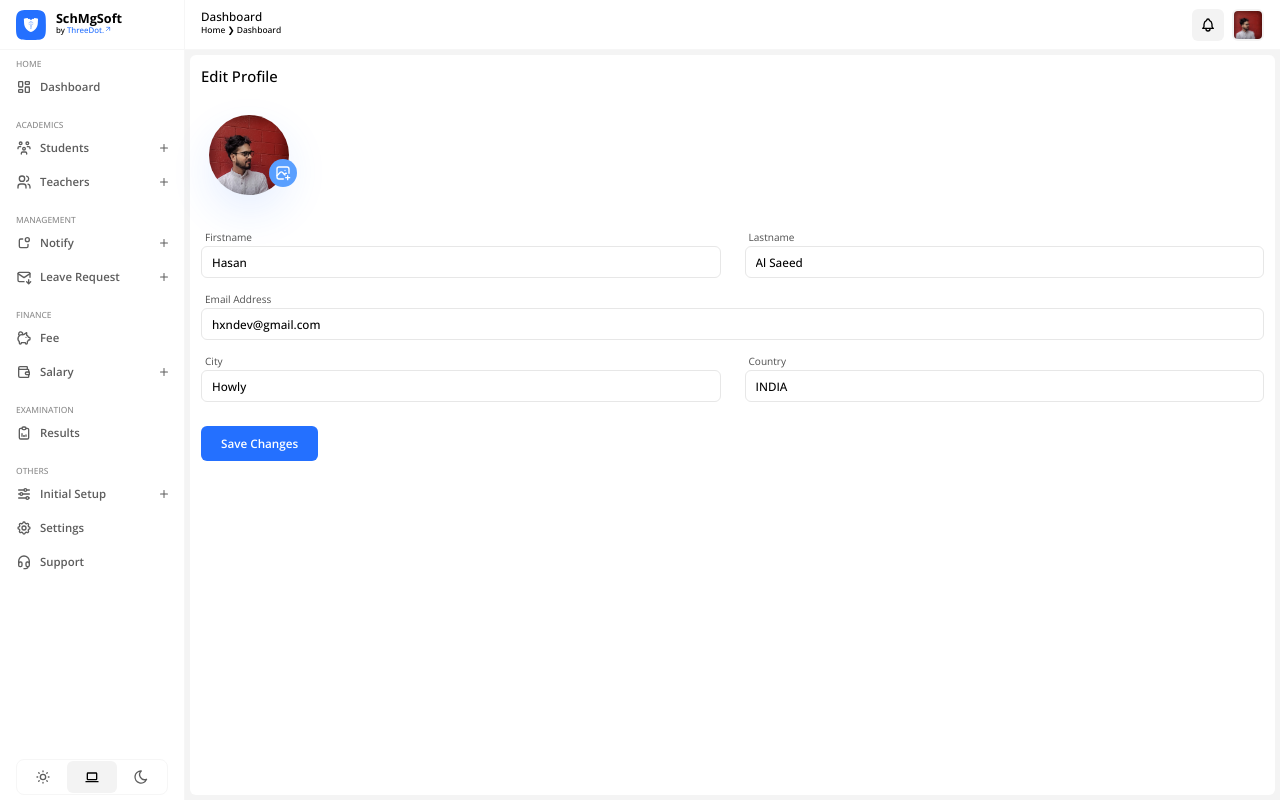
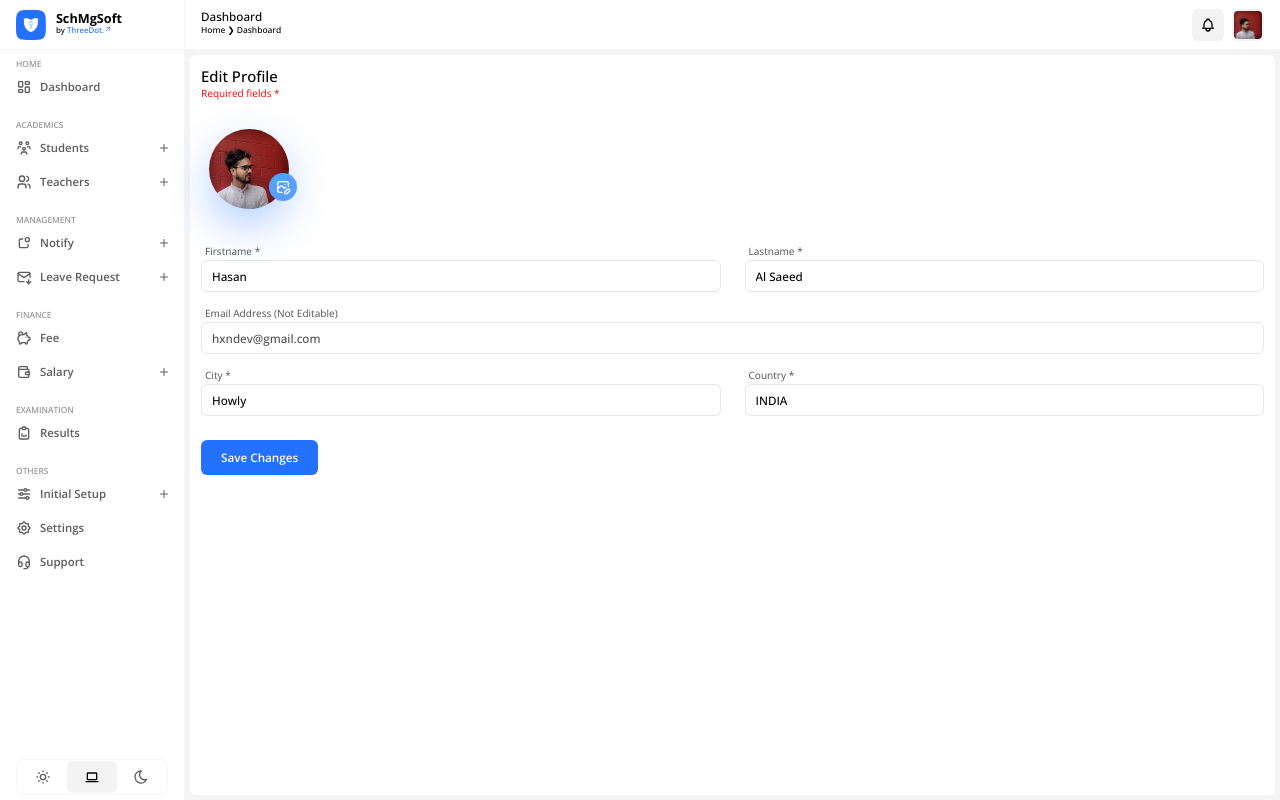
Before and after one commit to hx9ine/SchMgSoft, a Django app: page /profile/edit/ in a window 1280 px wide. Run offline with Django 5.2, Linux system fonts and the light colour scheme; a user stored in the database is signed in; data comes from the database, SQL or seed files in the repository.

Commit message:
Modified profile.css file.

```diff
--- a/SchMgSoft/static/css/users/profile.css
+++ b/SchMgSoft/static/css/users/profile.css
@@ -12,7 +12,7 @@
   height: 100%;
   display: flex;
   flex-direction: column;
-  gap: 24px;
+  /* gap: 24px; */
   align-items: start;
 }
 
@@ -23,8 +23,16 @@
   color: var(--text-clr-950);
 }
 
+#profile form p {
+  font-size: 0.631rem;
+  font-weight: 400;
+  text-align: left;
+  color: #f00;
+}
+
 #profile form #profile-details {
   position: relative;
+  margin-top: 24px;
   width: 96px;
   height: 90px;
   display: flex;
@@ -44,7 +52,7 @@
   background-color: var(--accent-clr-500);
   border-radius: var(--round-full);
   filter: blur(24px);
-  opacity: 0.15;
+  opacity: 0.45;
   z-index: 0;
 }
 
@@ -106,6 +114,7 @@
 }
 
 #profile form #form-content {
+    margin: 24px auto;
   width: 100%;
   display: grid;
   grid-template-columns: repeat(2, 1fr);
@@ -138,7 +147,13 @@
   font-size: 0.731rem;
   font-weight: 500;
   text-align: left;
+  color: var(--text-clr-950);
   transition: 0.3s;
+}
+
+#profile form #form-content .form-group input:read-only {
+  color: var(--text-clr-700);
+  pointer-events: none;
 }
 
 #profile form #form-content .form-group input:focus {
@@ -159,5 +174,10 @@
   align-items: center;
   justify-content: center;
   border-radius: var(--round-md);
+  transition: background var(--transition-time) ease;
   cursor: pointer;
 }
+
+#profile form button[type='submit']:hover {
+  background: var(--accent-clr-600);
+}
--- a/apps/users/templates/profile.html
+++ b/apps/users/templates/profile.html
@@ -15,6 +15,7 @@
   >
     {% csrf_token %}
     <h3>Edit Profile</h3>
+    <p>Required fields *</p>
     <div id="profile-details">
       <div id="image">
         {% if not user.profile_pic %}
@@ -39,41 +40,44 @@
           stroke-width="2"
           stroke-linecap="round"
           stroke-linejoin="round"
-          class="icon icon-tabler icons-tabler-outline icon-tabler-photo-plus"
+          class="icon icon-tabler icons-tabler-outline icon-tabler-photo-edit"
         >
           <path stroke="none" d="M0 0h24v24H0z" fill="none" />
           <path d="M15 8h.01" />
           <path
-            d="M12.5 21h-6.5a3 3 0 0 1 -3 -3v-12a3 3 0 0 1 3 -3h12a3 3 0 0 1 3 3v6.5"
+            d="M11 20h-4a3 3 0 0 1 -3 -3v-10a3 3 0 0 1 3 -3h10a3 3 0 0 1 3 3v4"
           />
-          <path d="M3 16l5 -5c.928 -.893 2.072 -.893 3 0l4 4" />
-          <path d="M14 14l1 -1c.67 -.644 1.45 -.824 2.182 -.54" />
-          <path d="M16 19h6" />
-          <path d="M19 16v6" />
+          <path d="M4 15l4 -4c.928 -.893 2.072 -.893 3 0l3 3" />
+          <path d="M14 14l1 -1c.31 -.298 .644 -.497 .987 -.596" />
+          <path
+            d="M18.42 15.61a2.1 2.1 0 0 1 2.97 2.97l-3.39 3.42h-3v-3l3.42 -3.39z"
+          />
         </svg>
       </button>
     </div>
     <div id="form-content">
       <div class="form-group">
-        <label for="fname">Firstname</label>
+        <label for="fname">Firstname *</label>
         <input
           type="text"
           name="fname"
           id="fname"
           value="{{ user.first_name }}"
+          required
         />
       </div>
       <div class="form-group">
-        <label for="lname">Lastname</label>
+        <label for="lname">Lastname *</label>
         <input
           type="text"
           name="lname"
           id="lname"
           value="{{ user.last_name }}"
+          required
         />
       </div>
       <div class="form-group full-width">
-        <label for="email">Email Address</label>
+        <label for="email">Email Address (Not Editable)</label>
         <input
           type="email"
           name="email"
@@ -87,16 +91,23 @@
           <input type="text" name="username" id="username" readonly>
         </div> -->
       <div class="form-group">
-        <label for="city">City</label>
-        <input type="text" name="city" id="city" value="{{ user.city }}" />
+        <label for="city">City *</label>
+        <input
+          type="text"
+          name="city"
+          id="city"
+          value="{{ user.city }}"
+          required
+        />
       </div>
       <div class="form-group">
-        <label for="country">Country</label>
+        <label for="country">Country *</label>
         <input
           type="text"
           name="country"
           id="country"
           value="{{ user.country }}"
+          required
         />
       </div>
     </div>
```
